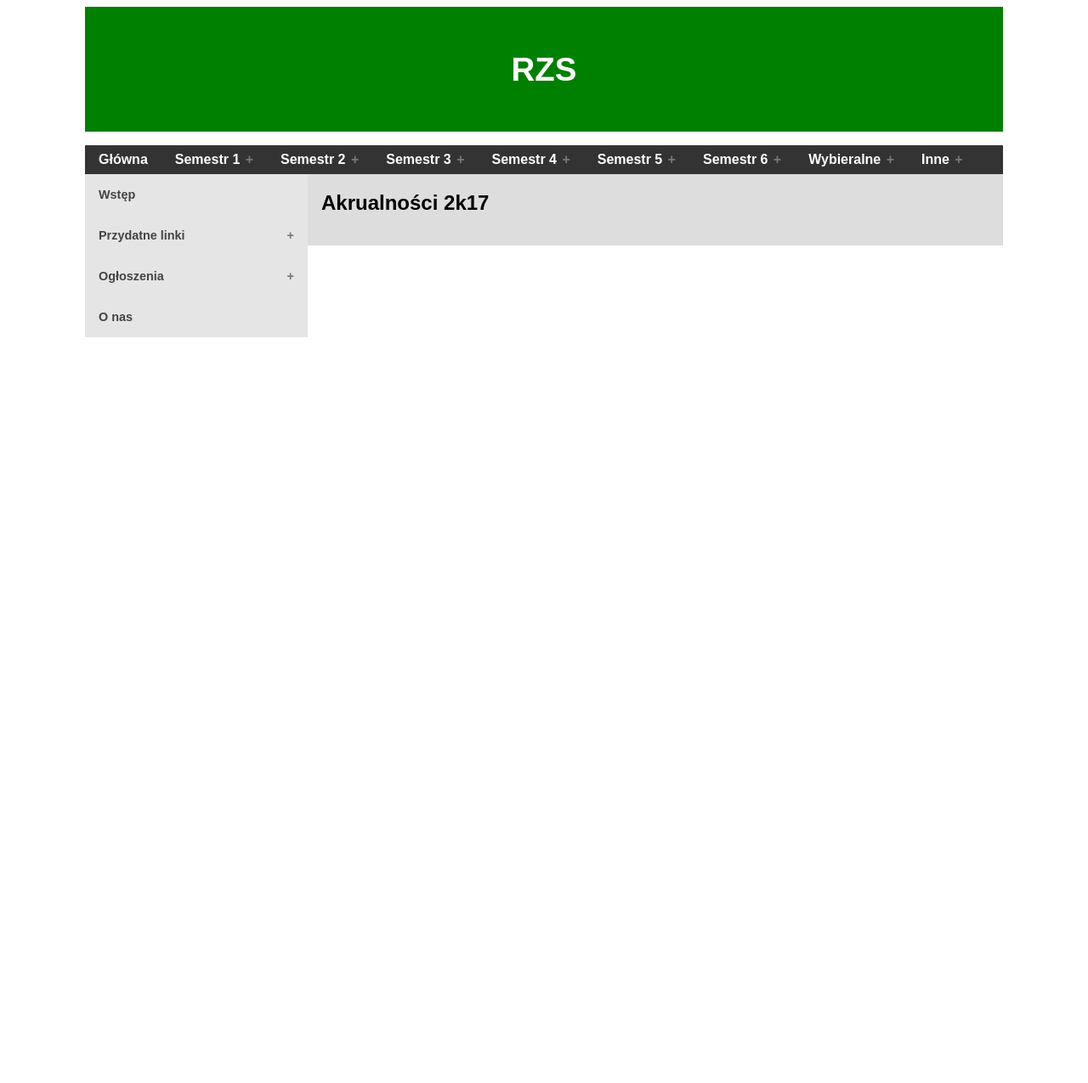
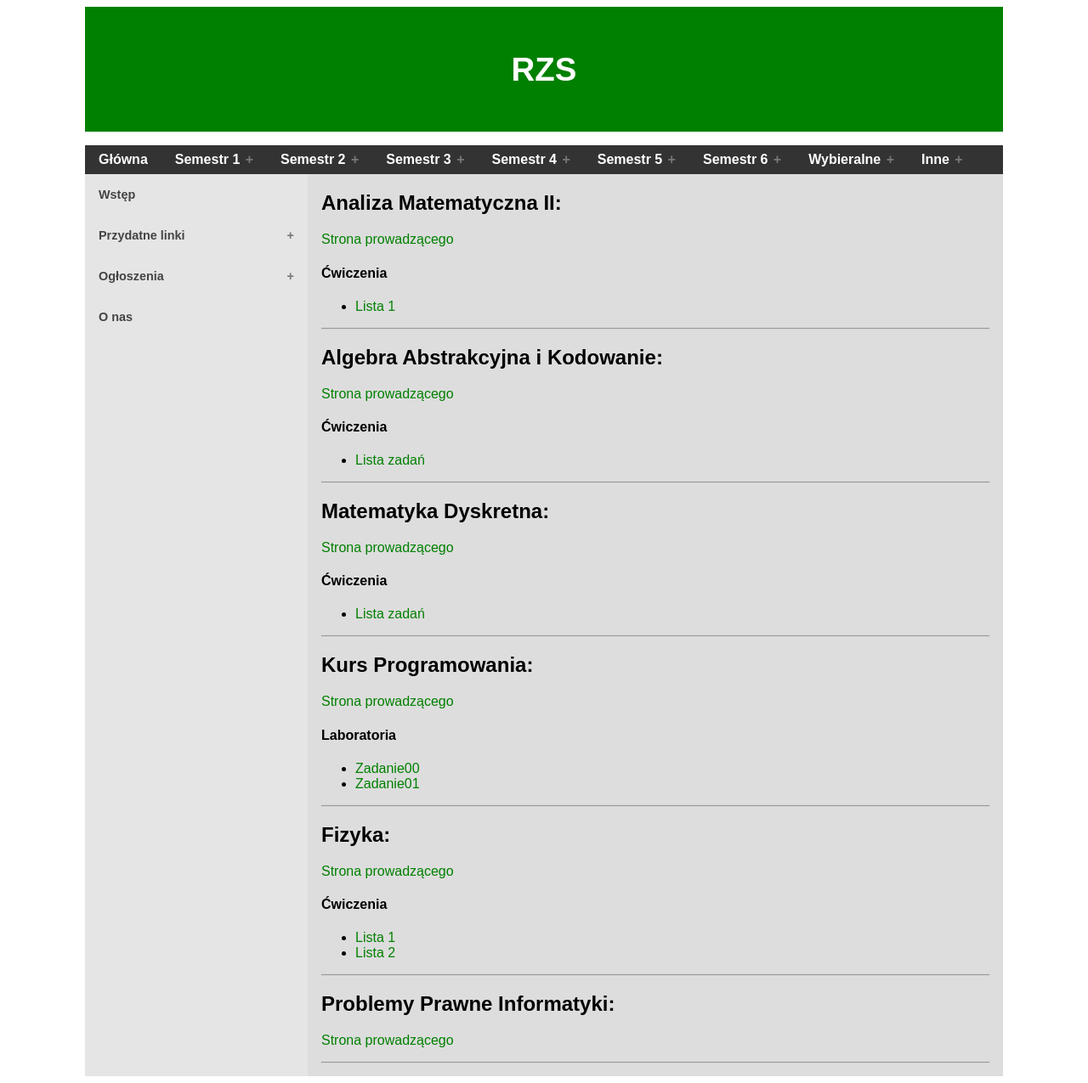
Before and after one commit to rzs-site/rzs-site.github.io, a Jekyll site: the page built from news/2k17/index.md, in a window 1280 px wide. Shown: the whole page at 85% size. Built offline with Jekyll 4.4.1, drawn with Linux system fonts in a browser that asks for light colours; our own code applies the rules of GitHub Pages for plain Markdown files; before the commit the page ends 900 px from its top, so only the background shows below that.

Commit message:
content for 2k17

```diff
--- a/news/2k17/index.md
+++ b/news/2k17/index.md
@@ -2,5 +2,50 @@
 layout: acc_layout
 toc: main_page
 ---
-Akrualności 2k17
----
+
+## Analiza Matematyczna II:
+[Strona prowadzącego](http://cs.pwr.edu.pl/krupski/dydaktyka.php)
+
+#### Ćwiczenia
+* [Lista 1](http://cs.pwr.edu.pl/krupski/dydaktyka/Analiza2/An2_1_2018.pdf)
+
+***
+
+## Algebra Abstrakcyjna i Kodowanie:
+[Strona prowadzącego](http://szmaragd.im.pwr.wroc.pl/~kmajcher/AlgebraKodowanieWyklad.html)
+
+#### Ćwiczenia
+* [Lista zadań](http://szmaragd.im.pwr.wroc.pl/~kmajcher/Algebra_2_2016.pdf)
+
+***
+
+## Matematyka Dyskretna:
+[Strona prowadzącego](http://ki.pwr.edu.pl/sulkowska/dydakt.html)
+
+#### Ćwiczenia
+* [Lista zadań](http://ki.pwr.edu.pl/sulkowska/MD_lista.pdf)
+
+***
+
+## Kurs Programowania:
+[Strona prowadzącego](http://cs.pwr.edu.pl/macyna/pkursprog.html)
+
+#### Laboratoria
+* [Zadanie00](http://cs.pwr.edu.pl/macyna/lista00W.pdf)
+* [Zadanie01](http://cs.pwr.edu.pl/macyna/lista01W.pdf)
+
+***
+
+## Fizyka:
+[Strona prowadzącego](http://www.if.pwr.wroc.pl/~katarzynaweron/FizInf.html)
+
+#### Ćwiczenia
+* [Lista 1](http://www.if.pwr.wroc.pl/~katarzynaweron/students/FizInf/FizInf_L1.pdf)
+* [Lista 2](http://www.if.pwr.wroc.pl/~katarzynaweron/students/FizInf/FizInf_L2.pdf)
+
+***
+
+## Problemy Prawne Informatyki:
+[Strona prowadzącego](https://kutylowski.im.pwr.wroc.pl/lehre/recht18/)
+
+***
```
